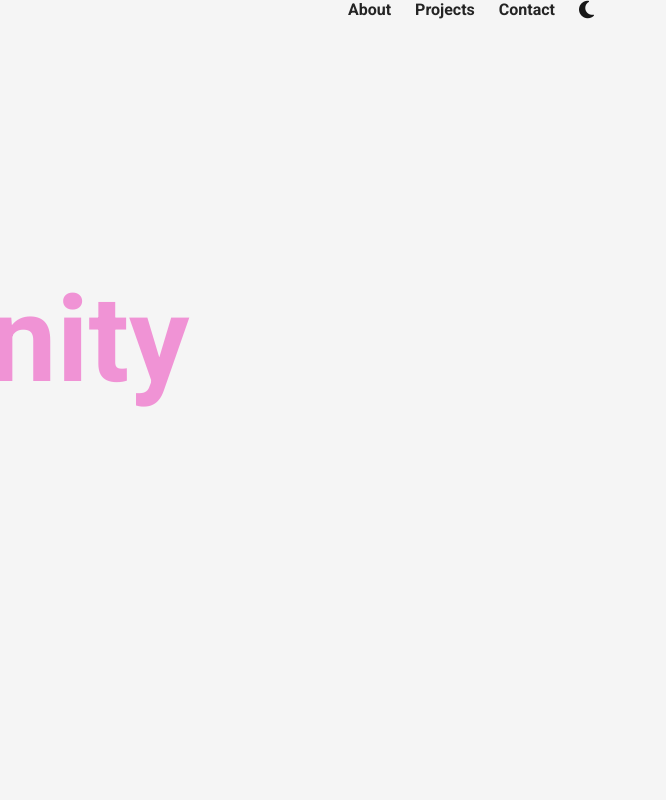
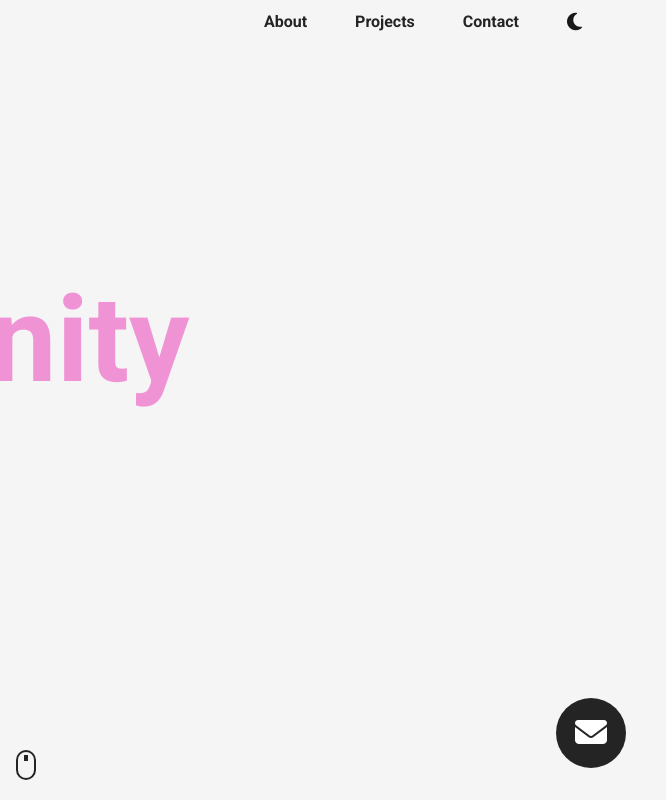
Before and after one commit to s8cred/eportfolio, a plain HTML site: page index.html in a window 1280 px wide. Shown: the full height of the page, 614-1280 px from the left. Drawn offline with Linux system fonts and the light colour scheme.

Commit message:
updated 1.1

```diff
--- a/index.html
+++ b/index.html
@@ -39,7 +39,7 @@
         link__hover-effect--black
         ">Contact</a>
         </li>
-        <li class="nav__link">
+        <li class="nav__link click">
           <a href="#" class="
         nav__link--anchor
         link__havor-effect
@@ -69,6 +69,12 @@
         </div>
       </div>
     </header>
+    <button class="mail__btn click">
+      <i class="fas fa-envelope"></i>
+    </button>
+    <a href="#projects" class="scroll">
+      <div class="scroll__icon click"></div>
+    </a>
   </section>
 </body>
 
--- a/style.css
+++ b/style.css
@@ -39,6 +39,10 @@ p {
   font-size: 16px;
 }
 
+button {
+  cursor: pointer;
+}
+
 /*
 
 NAVIGATION
@@ -62,6 +66,7 @@ nav {
 
 .nav__link {
   margin: 0 12px;
+  padding: 12px;
 }
 
 .nav__link--anchor {
@@ -132,3 +137,50 @@ nav {
   align-items: center;
   border-radius: 50%;
 }
+
+.mail__btn {
+  width: 70px;
+  height: 70px;
+  font-size: 32px;
+  border-radius: 50%;
+  border: none;
+  background-color: #242424;
+  color: white;
+  position: absolute;
+  bottom: 32px;
+  right: 40px;
+}
+
+.scroll {
+  position: absolute;
+  bottom: 20px;
+  left: 50%;
+  transform: translateX(-50%);
+
+}
+
+.scroll__icon {
+  width: 20px;
+  height: 30px;
+  border: 2px solid #242424;
+  border-radius: 24px;
+  display: flex;
+  justify-content: center;
+}
+
+.scroll__icon:after {
+  content: "";
+  width: 4px;
+  height: 6px;
+  background-color: #242424;
+  animation:scroll 1000ms infinite alternate-reverse;
+}
+
+@keyframes scroll {
+  0% {
+    transform: translateY(3px);
+  }
+  100% {
+    transform: translateY(-3px);
+  }
+}
```
